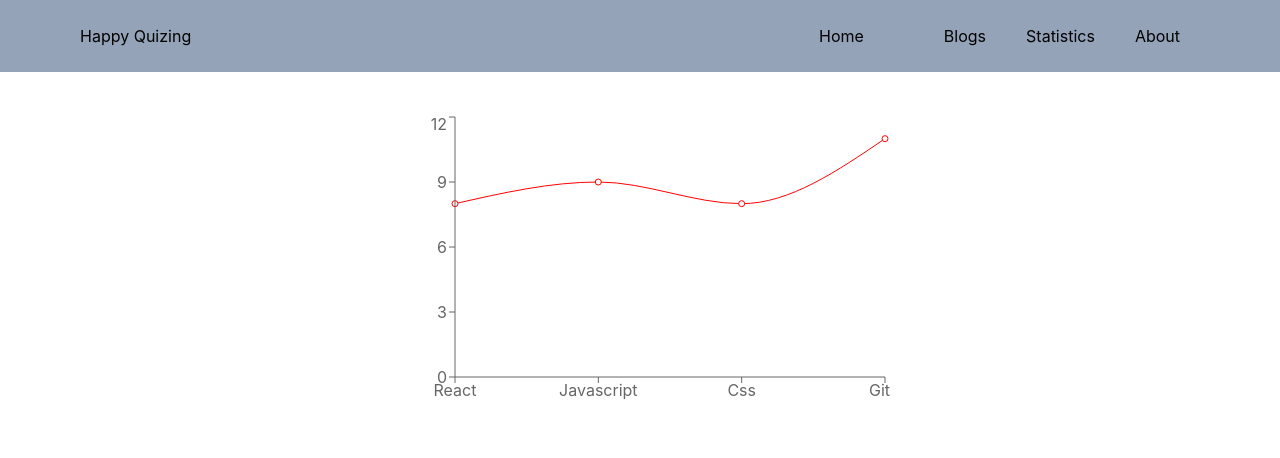
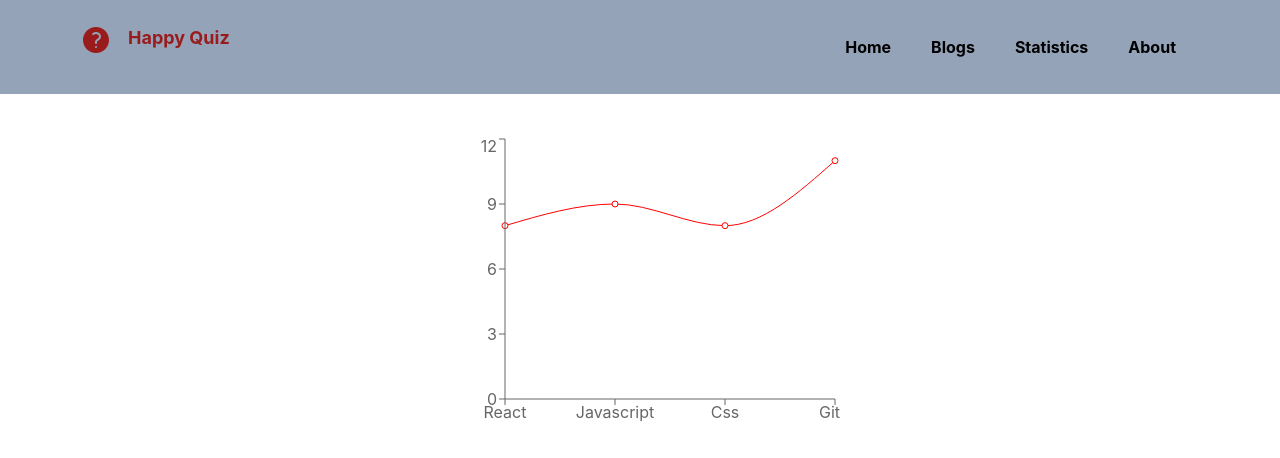
Before and after one commit to Tanzina325/quize-cracker, a React (Create React App) app: page /statistics in a window 1280 px wide. Shown: the top 458 px of the page. Built offline with nearby package versions, Linux system fonts and the light colour scheme.

Commit message:
logo addede

```diff
--- a/package.json
+++ b/package.json
@@ -6,6 +6,7 @@
     "@fortawesome/fontawesome-svg-core": "^6.2.0",
     "@fortawesome/free-solid-svg-icons": "^6.2.0",
     "@fortawesome/react-fontawesome": "^0.2.0",
+    "@heroicons/react": "^2.0.12",
     "@testing-library/jest-dom": "^5.16.5",
     "@testing-library/react": "^13.4.0",
     "@testing-library/user-event": "^13.5.0",
--- a/public/index.html
+++ b/public/index.html
@@ -24,7 +24,7 @@
       work correctly both with client-side routing and a non-root public URL.
       Learn how to configure a non-root public URL by running `npm run build`.
     -->
-    <title>React App</title>
+    <title>Happy Quiz</title>
   </head>
   <body>
     <noscript>You need to enable JavaScript to run this app.</noscript>
--- a/src/components/Header/Header.js
+++ b/src/components/Header/Header.js
@@ -1,19 +1,20 @@
 import React from 'react';
 import { Link } from 'react-router-dom';
-
+import{ QuestionMarkCircleIcon} from '@heroicons/react/24/solid';
 const Header = () => {
     return (
 
             <nav className='flex  justify-between  bg-slate-400 px-20 py-6'>
-  <div>
-    <h1>Happy Quizing</h1>
+  <div className='flex'>
+  <QuestionMarkCircleIcon className='h-8 w-8 text-red-800 '></QuestionMarkCircleIcon>
+    <h1 className='font-bold text-lg text-red-800 lg:pl-4 pl-16'>Happy Quiz</h1>
   </div>
-  <div>
-    <Link to ="/" className='p-5'>Home</Link>
-    <Link to ="/quiz" className='p-5'></Link>
-    <Link to ="/blogs" className='p-5'>Blogs</Link>
-    <Link to ="/statistics" className='p-5'>Statistics</Link>
-    <Link to ="/about" className='p-5'>About</Link>
+  <div className='flex lg:flex-row flex-col ml-2'>
+    <Link to ="/" className='lg:p-4 p-2 lg:ml-2 lg:my-[-5px] ml-[-200px] mt-8 mb-1 font-bold'>Home</Link>
+    <Link to ="/blogs" className='lg:p-4 p-2 lg:ml-2 lg:my-[-5px] ml-[-200px] my-1 font-bold'>Blogs</Link>
+    <Link to ="/statistics" className='lg:p-4 p-2 lg:ml-2 lg:my-[-5px] ml-[-200px] my-1 font-bold'>Statistics</Link>
+    <Link to ="/about" className='lg:p-4 p-2 lg:ml-2 lg:my-[-5px] ml-[-200px] my-1 font-bold'>About</Link>
+    <Link to ="/quiz" className='p-1'></Link>
   </div>
 
 </nav>
--- a/src/components/Statistics/Statistics.js
+++ b/src/components/Statistics/Statistics.js
@@ -33,7 +33,7 @@ const Statistics = () => {
         <div className='flex  justify-center  my-10 '>
 
         <LineChart
-          width={500}
+          width={400}
           height={300}
           data={data}>
           <Line type="monotone" dataKey="total" stroke="red" />
--- a/src/components/Topic/Topic.js
+++ b/src/components/Topic/Topic.js
@@ -8,7 +8,7 @@ const Topic = ({topic}) => {
             <div className='border-solid border-4 rounded-3xl border-sky-500 p-5'>
           <img  className='w-1/2 p-5 ml-16  lg:ml-32' src={logo} alt="" />
           <h1 className='text-center py-4 font-bold '>{name}</h1>
-          <Link to ={`../quiz/${id}`} ><button className='bg-red-400 rounded-xl px-5 py-2 ml-52 mb-5'>Start Quiz</button></Link>
+          <Link to ={`../quiz/${id}`} ><button className='bg-red-400 rounded-xl px-5 py-2 lg:ml-52 ml-24 mb-5'>Start Quiz</button></Link>
         </div>
 
     );
```
Also changed, not shown: 2 other files (tests, documents, lock files or other folders).
